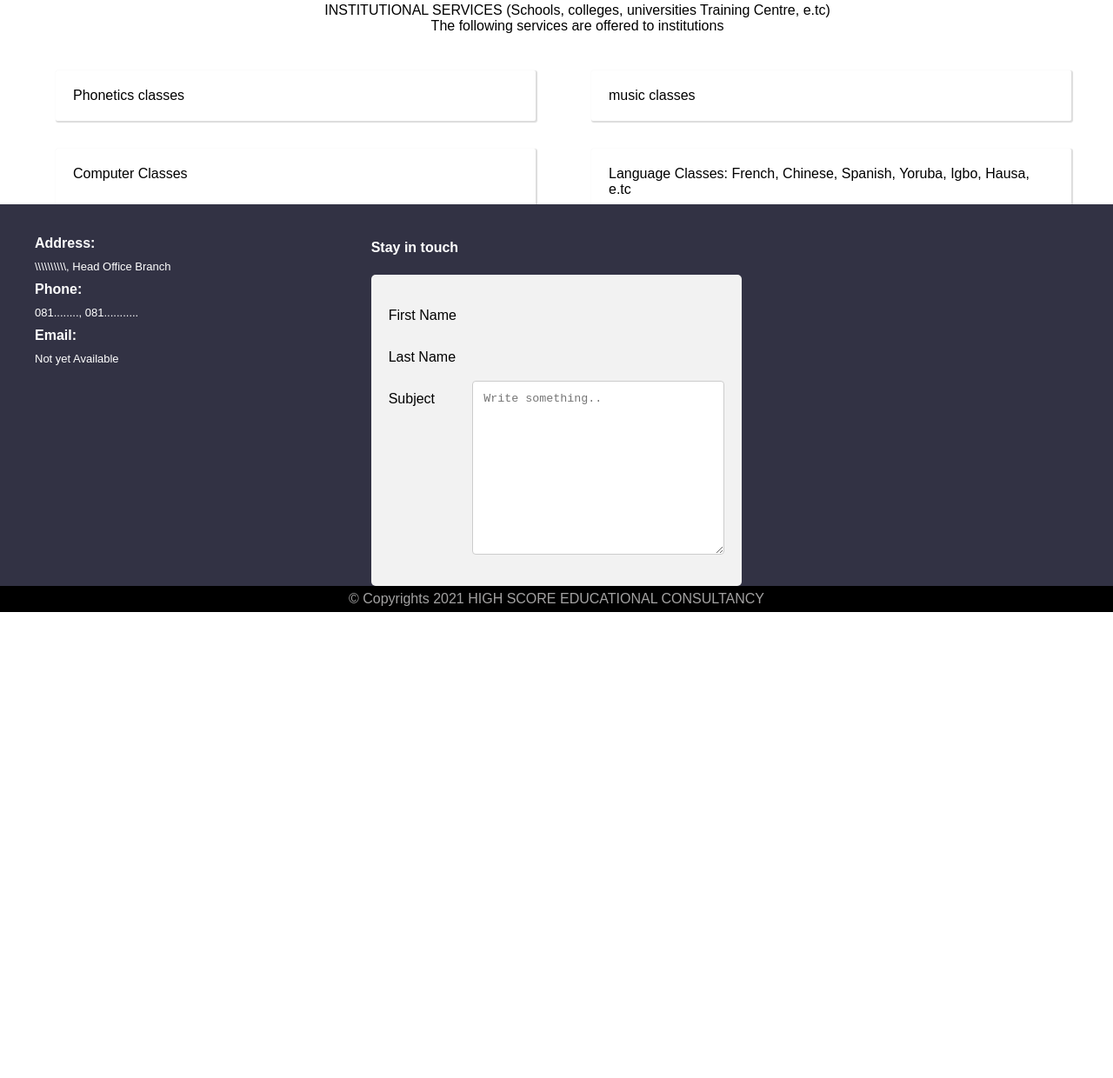
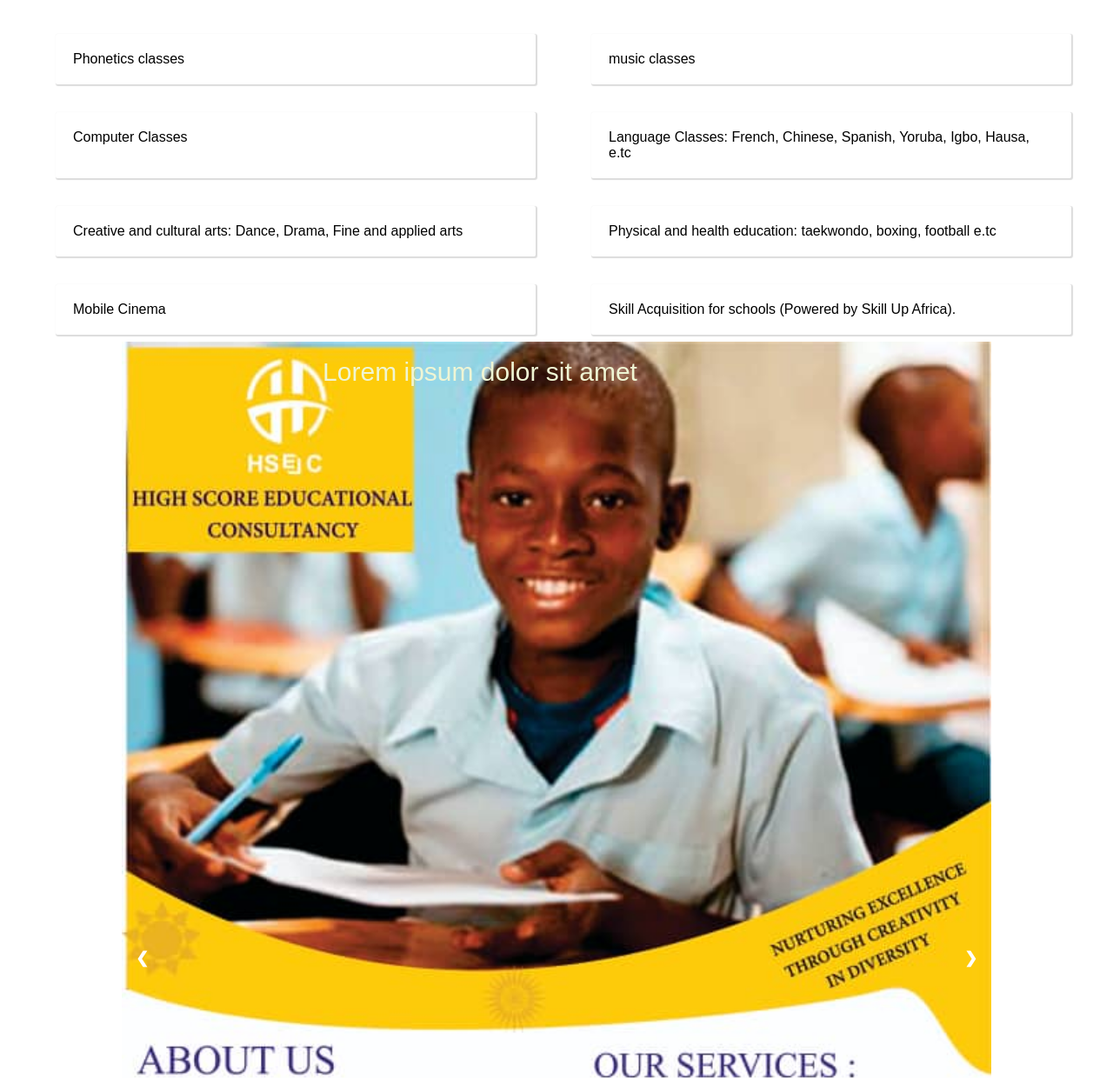
Before and after one commit to ozuem-liam/highscore, a plain HTML site: page index.html in a window 1280 px wide. Shown: the part 1157-2397 px from the top of the page at 87% size. Before the commit the page ends 1861 px from the top, so only its background shows below. Drawn offline with Linux system fonts and the light colour scheme.

Commit message:
created slides

```diff
--- a/index.html
+++ b/index.html
@@ -9,8 +9,8 @@
     <script src="./script/main.js" defer></script>
 </head>
 <body>
-    <input type="checkbox" id="check">
-        <label for="check">
+    <input type="checkbox" id="check" class="check">
+        <label for="check" class="check">
             <i class="fas fa-bars" id="btn"></i>
             <i class="fas fa-times" id="cancel"></i>
         </label>
@@ -81,6 +81,29 @@
         </ul>
     </section>
 
+    <section class="slidercontainer">
+        <div class="showSlide fade">
+            <img src="./images/slide2.jpeg" />
+            <div class="content">Lorem ipsum dolor sit amet</div>
+        </div>
+        <div class="showSlide fade">
+            <img src="./images/slide3.jpeg"/>
+            <div class="content">Lorem ipsum dolor sit amet</div>
+        </div>
+
+        <div class="showSlide fade">
+            <img src="./images/slide4.jpeg"/>
+            <div class="content">Lorem ipsum dolor sit amet</div>
+        </div>
+        <div class="showSlide fade">
+            <img src="./images/slide5.jpeg"/>
+            <div class="content">Lorem ipsum dolor sit amet</div>
+        </div>
+        <!-- Navigation arrows -->
+        <a class="left" onclick="nextSlide(-1)">❮</a>
+        <a class="right" onclick="nextSlide(1)">❯</a>
+    </section>
+
     <section id="contact" class="contactus">
         <div class="A1">
             <ul class="address">
@@ -101,7 +124,7 @@
         <div class="signup">
             <h4>Stay in touch</h4>
             <div class="container">
-                <form action="">
+                <form method="POST" action="">
                   <div class="row">
                     <div class="col-25">
                       <label for="fname">First Name</label>
@@ -120,22 +143,53 @@
                   </div>
                   <div class="row">
                     <div class="col-25">
-                      <label for="subject">Subject</label>
+                      <label for="subject">Message</label>
                     </div>
                     <div class="col-75">
                       <textarea id="subject" name="subject" placeholder="Write something.." style="height:200px"></textarea>
                     </div>
                   </div>
                   <div class="row">
-                    <input type="submit" value="Submit">
+                    <input class="submit" type="submit" value="Submit">
                   </div>
                 </form>
               </div>
         </div>
     </section>
+    <a href="https://api.whatsapp.com/send?
+         phone=+2348162373453
+         &text=Hola%information%."
+   		 class="float" target="_blank">
+    <i class="fa fa-whatsapp my-float"></i>
+    </a>
 
     <footer>
         <p>&copy; Copyrights 2021 HIGH SCORE EDUCATIONAL CONSULTANCY</p>
     </footer>
+    <script src="https://smtpjs.com/v3/smtp.js">
+    </script>
+    <script type="text/javascript">
+        var slide_index = 1;
+        displaySlides(slide_index);
+
+        function nextSlide(n) {
+            displaySlides(slide_index += n);
+        }
+
+        function currentSlide(n) {
+            displaySlides(slide_index = n);
+        }
+
+        function displaySlides(n) {
+            var i;
+            var slides = document.getElementsByClassName("showSlide");
+            if (n > slides.length) { slide_index = 1 }
+            if (n < 1) { slide_index = slides.length }
+            for (i = 0; i < slides.length; i++) {
+                slides[i].style.display = "none";
+            }
+            slides[slide_index - 1].style.display = "block";
+        }
+    </script>
 </body>
 </html>
--- a/style/style.css
+++ b/style/style.css
@@ -12,7 +12,7 @@ body {
 .sidebar {
   display: none;
 }
-input {
+.check {
   display: none;
 }
 label {
@@ -141,10 +141,10 @@ blockquote {
 
 .contactus {
   display: grid;
-  grid-template-columns: 1fr 1fr 1fr;
+  grid-template-columns: 1fr 1fr;
   background-color: rgb(50, 50, 68);
   position: relative;
-  top: 600px;
+  top: 800px;
   color: white;
   width: 100%;
 }
@@ -187,7 +187,8 @@ blockquote {
 }
 .signup {
   font-family: sans-serif;
-  padding-top: 20px;
+  padding-top: 10px;
+  margin: auto 2rem;
 }
 
 .subcribe {
@@ -209,7 +210,7 @@ footer {
   justify-content: center;
   position: relative;
   width: 100%;
-  top: 600px;
+  top: 800px;
   align-items: center;
   background-color: black;
   color: rgb(163, 162, 162);
@@ -237,6 +238,64 @@ footer p {
   margin-left: 20px;
 }
 
+/* form */
+
+/* Style inputs, select elements and textareas */
+input[type='text'],
+select,
+textarea {
+  width: 100%;
+  padding: 12px;
+  border: 1px solid #ccc;
+  border-radius: 4px;
+  box-sizing: border-box;
+  resize: vertical;
+}
+
+/* Style the label to display next to the inputs */
+label {
+  padding: 12px 12px 12px 0;
+  display: inline-block;
+  color: #000;
+}
+
+/* Style the submit button */
+.submit {
+  background-color: #4caf50;
+  padding: 12px 20px;
+  margin-top: 12px;
+  border: 2px solid #000;
+  border-radius: 4px;
+  cursor: pointer;
+  float: left;
+}
+
+/* Style the container */
+.container {
+  border-radius: 5px;
+  background-color: #f2f2f2;
+  padding: 20px;
+}
+
+/* Floating column for labels: 25% width */
+.col-25 {
+  width: 100%;
+  margin-top: 6px;
+  color: #000;
+}
+/* Floating column for inputs: 75% width */
+.col-75 {
+  width: 100%;
+  margin-top: 6px;
+  color: #000;
+}
+
+/* Clear floats after the columns */
+.row:after {
+  content: '';
+  display: table;
+  clear: both;
+}
 @media only screen and (max-width: 768px) {
   body {
     font-family: sans-serif;
@@ -250,7 +309,7 @@ footer p {
   label {
     display: block;
   }
-  input {
+  .check {
     display: block;
   }
   .navbar {
@@ -448,7 +507,7 @@ footer p {
     position: relative;
     flex-direction: column-reverse;
     font-family: sans-serif;
-    top: 1050px;
+    top: 800px;
     width: 100%;
     color: #000;
   }
@@ -492,7 +551,7 @@ footer p {
     display: flex;
     justify-content: center;
     width: 100%;
-    top: 1050px;
+    top: 800px;
     align-items: center;
     background-color: black;
     color: rgb(163, 162, 162);
@@ -507,6 +566,9 @@ footer p {
 /* form */
 
 /* Style inputs, select elements and textareas */
+h4 {
+  color: #fff;
+}
 input[type='text'],
 select,
 textarea {
@@ -526,7 +588,7 @@ label {
 }
 
 /* Style the submit button */
-input {
+.submit {
   background-color: #4caf50;
   padding: 12px 20px;
   border: none;
@@ -544,16 +606,21 @@ input {
 
 /* Floating column for labels: 25% width */
 .col-25 {
-  float: left;
   width: 25%;
   margin-top: 6px;
+  color: #000;
 }
-
+/* input {
+  border-radius: 5px;
+  background-color: #f2f2f2;
+  padding: 20px;
+} */
 /* Floating column for inputs: 75% width */
 .col-75 {
-  float: left;
   width: 75%;
   margin-top: 6px;
+  margin-bottom: 6px;
+  color: #000;
 }
 
 /* Clear floats after the columns */
@@ -572,3 +639,96 @@ input {
     margin-top: 0;
   }
 }
+.float {
+  position: fixed;
+  width: 60px;
+  height: 60px;
+  bottom: 40px;
+  right: 40px;
+  background-color: #25d366;
+  color: #fff;
+  border-radius: 50px;
+  text-align: center;
+  font-size: 30px;
+  box-shadow: 2px 2px 3px #999;
+  z-index: 100;
+}
+
+.my-float {
+  margin-top: 16px;
+}
+
+/*  image slider */
+.slidercontainer {
+  top: 800px;
+  width: 100%;
+}
+.showSlide {
+  display: inline-flex;
+}
+.showSlide img {
+  width: 100%;
+}
+.slidercontainer {
+  max-width: 1000px;
+  position: relative;
+  margin: auto;
+}
+.left,
+.right {
+  cursor: pointer;
+  position: absolute;
+  top: 50%;
+  width: auto;
+  padding: 16px;
+  margin-top: -22px;
+  color: white;
+  font-weight: bold;
+  font-size: 18px;
+  transition: 0.6s ease;
+  border-radius: 0 3px 3px 0;
+}
+.right {
+  right: 0;
+  border-radius: 3px 0 0 3px;
+}
+.left:hover,
+.right:hover {
+  background-color: rgba(115, 115, 115, 0.8);
+}
+.content {
+  color: #eff5d4;
+  font-size: 30px;
+  padding: 8px 12px;
+  position: absolute;
+  top: 10px;
+  width: 80%;
+  text-align: center;
+}
+.active {
+  background-color: #717171;
+}
+/* Fading animation */
+.fade {
+  -webkit-animation-name: fade;
+  -webkit-animation-duration: 1.5s;
+  animation-name: fade;
+  animation-duration: 1.5s;
+}
+@-webkit-keyframes fade {
+  from {
+    opacity: 0.4;
+  }
+  to {
+    opacity: 1;
+  }
+}
+
+@keyframes fade {
+  from {
+    opacity: 0.4;
+  }
+  to {
+    opacity: 1;
+  }
+}
```
Also changed, not shown: images/img1.jpeg (deleted), images/img2.jpeg (deleted), images/img3.jpeg (deleted), images/slide2.jpeg (added), images/slide3.jpeg (added), images/slide4.jpeg (added), images/slide5.jpeg (added), script/main.js (line endings or trailing spaces).
